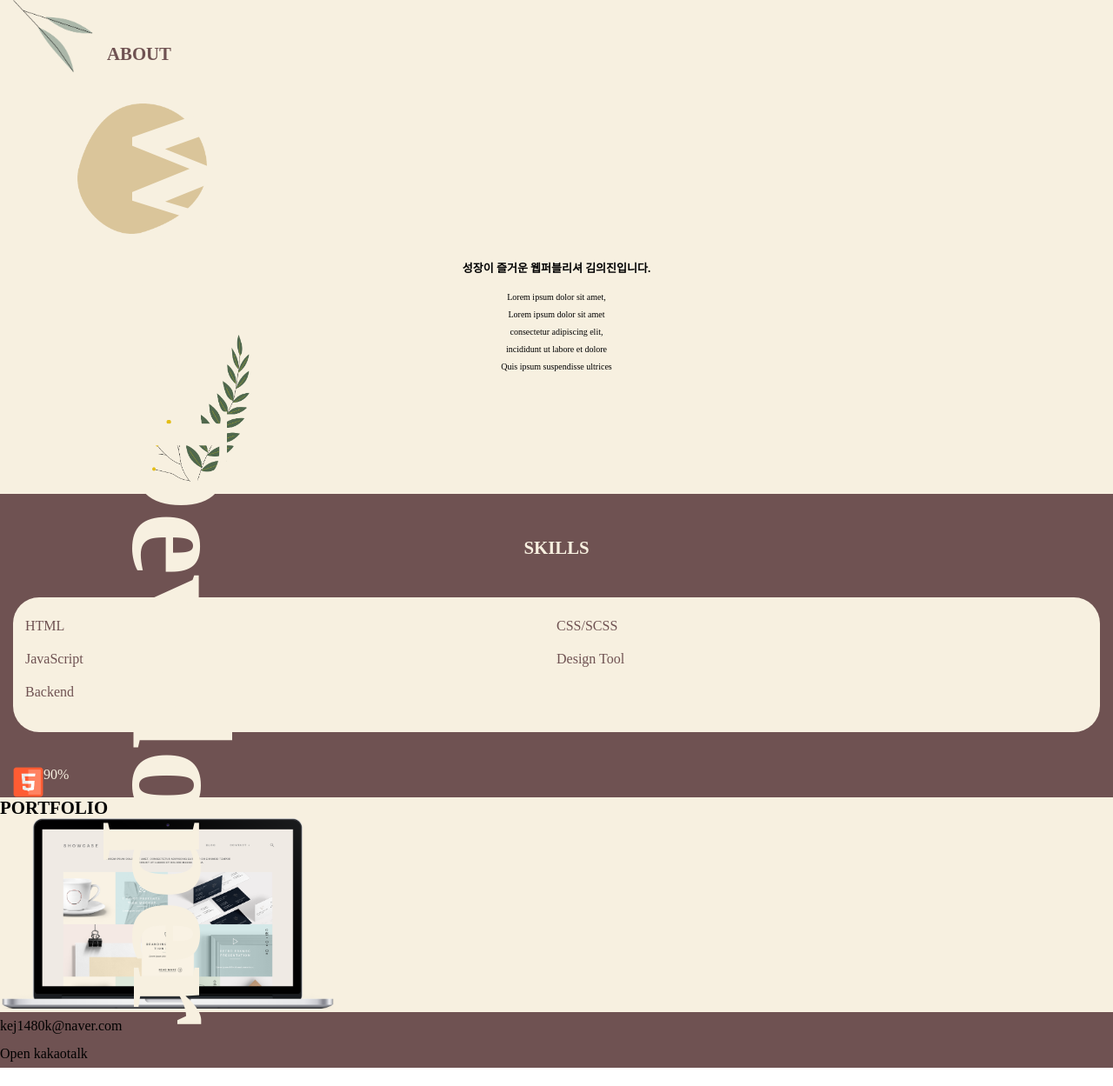
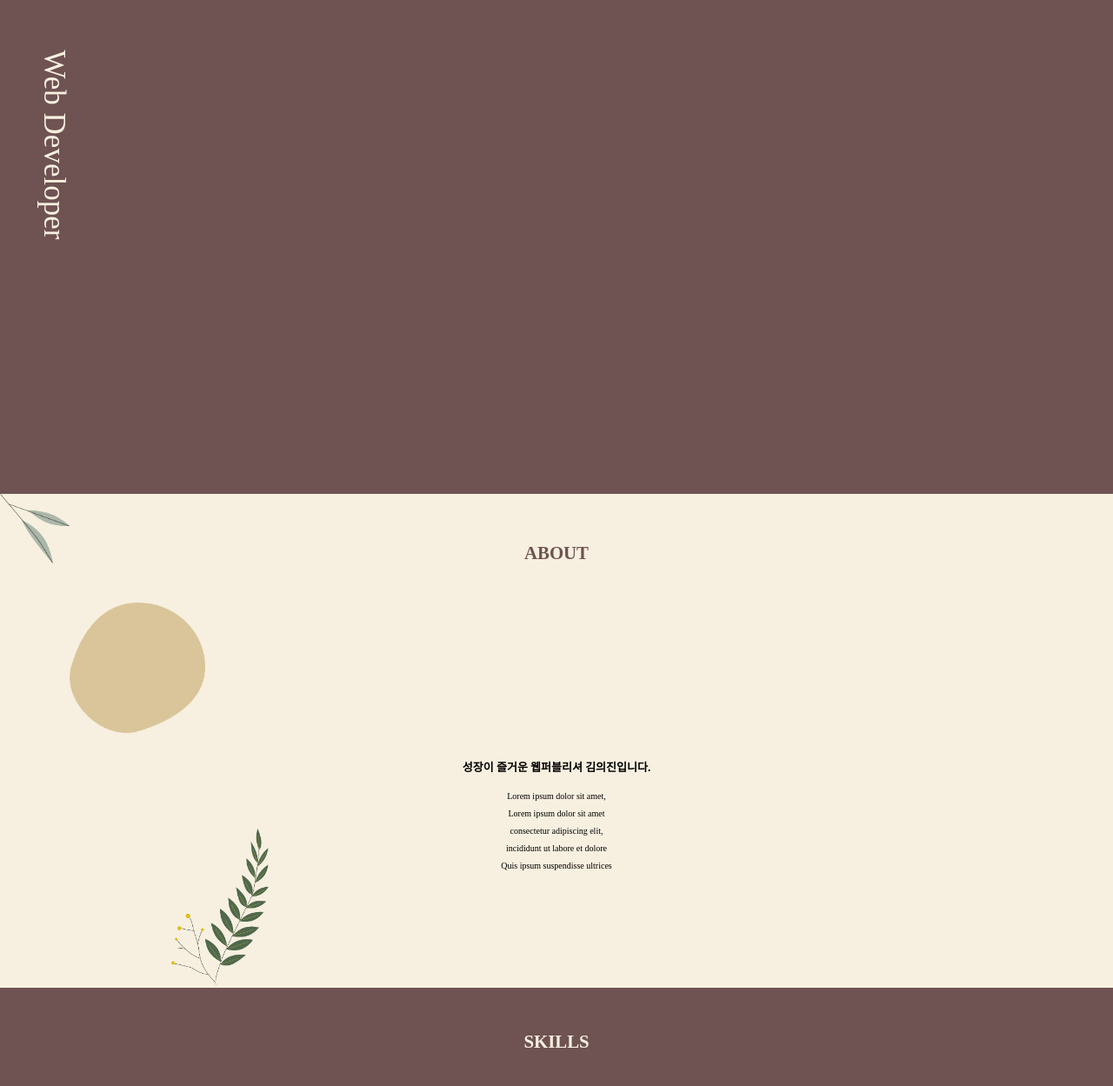
Before and after one commit to kimeuijin/portfolio, a plain HTML site: page portfolio.html in a window 1280 px wide. Shown: the top 1249 px of the page at 87% size. Drawn offline with Linux system fonts and the light colour scheme; a web font is replaced by a local one.

Commit message:
0617 all change

```diff
--- a/portfolio.html
+++ b/portfolio.html
@@ -1,56 +1,48 @@
 <!DOCTYPE html>
 <html lang="ko">
-
 <head>
     <meta charset="UTF-8">
     <meta http-equiv="X-UA-Compatible" content="IE=edge">
     <meta name="viewport" content="width=device-width, initial-scale=1.0">
     <meta name="keywords" content="웹디자이너, 웹퍼블리셔, 포트폴리오, 자기소개서, 이력서">
-    <!-- <link rel="stylesheet" href=""> 글꼴 연결 -->
+    <link rel="stylesheet" href="./css/portfolio.css">
     <!-- <link rel="stylesheet" href="">파비콘 연결 -->
-    <link rel="stylesheet" href="./css/portfolio.css">
     <!--자바스크립트 연결-->
     <title>김의진 | 포트폴리오</title>
 </head>
 
 <body>
-    <header>
+    <div class="wrapper">
         <h1 class="hide-title">Web Developer 김의진 포트폴리오</h1>
-        <div class="title">
-            <h2>Web<br> Developer</h2>
-        </div>
-        <!-- <img src="./images/scroll.png" alt="스크롤" class="scroll"> -->
-        <div id="menu">
-            <nav class="main-menu">
-                <div class="btn_menu">
-                    <span>
-
-                        </span>
-                </div>
-                <!--btn_menu-->
+        <div class="menu-bar">
+            <div class="menu-open">
+                <img src="" alt="">
+            </div><!--menu-open-->
+            <div class="menu">
+                <div class="close-menu">
+                    <img src="" alt="">
+                </div><!--menu-->
                 <ul class="gnb">
-                    <!-- x모양 버튼-->
                     <li><a href="#">Welcome</a></li>
                     <li><a href="#">About Me</a></li>
                     <li><a href="#">Skills</a></li>
                     <li><a href="#">Projects</a></li>
                     <li><a href="#">Contact</a></li>
-                </ul>
-                <!--gnb-->
-            </nav>
-            <!--main-menu-->
+                </ul><!--gnb-->
             </div>
-    </header>
+        </div>
+       <section class="welcome">
+            <div class="title">
+                <p>Web Developer</p>
+            </div>
+       </section>
 
-    <main>
-        <div class="confix">
-            <section class="about-page">
-                <div class="wrapper">
-                    <div class="page-head">
+       <section class="aboutme">
+            <div class="aboutme-title">
                 <img class="khaki-leaf" src="./images/khaki-leaf.png" alt="카키색 나뭇잎">
                 <h2>ABOUT</h2>
-                    </div><!--page-head-->
-                    <div class="page-midd">
+            </div><!--aboutme-title-->
+            <div class="aboutme-content">
                 <img class="browncircle" src="./images/browncircle.png" alt="동그라미 사진">
                 <div class="aboutMe-text">
                     <h3> 성장이 즐거운 웹퍼블리셔 김의진입니다.</h3>
@@ -61,16 +53,14 @@
                         incididunt ut labore et dolore <br>
                         Quis ipsum suspendisse ultrices
                     </p><!--self-info-->
-                        </div><!--aboutMe_text-->
-                    </div><!--page-midd-->
+                </div><!--aboutMe-text-->
+            </div><!--aboutme-content-->
             <div class="leaf-all">
                 <img src="./images/leaf-all.png" alt="초록색,노란색 나뭇잎">
             </div>
-                </div><!--wrapper-->
-            </section><!--about_page-->
+        </section>
 
-            <section class="skill-page">
-                <div class="wrapper">
+        <section class="skills">
             <h2>SKILLS</h2>
             <div class="skill-flex">
                 <div class="skill-title">
@@ -83,84 +73,24 @@
                     </ul>
                 </div><!--skill-title-->
             <div class="skill-icon">
-                            <div class="skill-icon-flex">
                 <img src="./images/html-icon.png" alt="html아이콘">
-                                <div class="skill-text">
-                                    <div></div>
+                <div class="skill-bar"></div>
                 <span>90%</span>
             </div>
+        </section>
+
+        <section class="projects">
+            <div>
+
             </div>
-                            <!-- <div>
-                                <img src="./images/css-icon.png" alt="css아이콘">
-                                <div class="skill-text">
-                                    <span></span>
-                                    <span>90%</span>
-                                </div>
-                            </div>
+        </section>
+
+        <section class="contact">
             <div>
-                                <img src="./images/js-icon.png" alt="JavaScript아이콘">
-                                <div class="skill-text">
-                                    <span></span>
-                                    <span>65%</span>
-                                </div>
-                            </div>
-                            <div>
-                                <img src="./images/photoShop-icon.png" alt="photoShop아이콘">
-                                <div class="skill-text">
-                                    <span></span>
-                                    <span>90%</span>
-                                </div>
-                            </div>
-                            <div>
-                                <img src="./images/illustrator-icon.png" alt="illustrator아이콘">
-                                <div class="skill-text">
-                                    <span></span>
-                                    <span>90%</span>
-                                </div>
-                            </div>
-                            <div>
-                                <img src="./images/XD-icon.png" alt="XD아이콘">
-                                <div class="skill-text">
-                                    <span></span>
-                                    <span>90%</span>
-                                </div>
-                            </div>
-                            <div>
-                                <img src="./images/inDesign-icon.png" alt="inDesign아이콘">
-                                <div class="skill-text">
-                                    <span></span>
-                                    <span>80%</span> -->
-                                </div>
-                            </div>
-                        </div><!--skill-icon-->
-                    </div><!--skill-flex-->
-                </div><!--wrapper-->
-            </section><!--skill-page-->
 
-            <section class="projects-page">
-                <div class="portfolio">
-                    <h2>PORTFOLIO</h2>
-                    <div>
-                        <img src="./images/portfolio ex_01.png" alt="포트폴리오 목업">
-                    </div>
-                    <div>
-                        <p></p>
-                    </div>
             </div>
         </section>
     </div>
-        <!--confix-->
-    </main>
-
-    <footer class="contact-page">
-        <div class="contact">
-            <p>kej1480k@naver.com</p>
-            <p>Open kakaotalk</p>
-        </div>
-        <img src="" alt="">
-        <!--로고이미지-->
-
-    </footer>
 </body>
 
 </html>
--- a/scss/mixin.scss
+++ b/scss/mixin.scss
@@ -25,3 +25,7 @@
     font-weight: normal;
     font-style: normal;
 }
+
+@mixin confix {
+    margin: 0 5%;
+}
--- a/scss/portfolio.scss
+++ b/scss/portfolio.scss
@@ -5,52 +5,15 @@
 body {
     font-family: $font-ham;
 }
-
-.wrapper {
-    // width: 1320px;
-    margin: 0 auto;
-    padding: 0 15px;
-    // background-color: rgb(214, 215, 160);
-}
-
-//===============header====================
-header {
-    width: $width-wide;
-    height: 100%;
-    background-color: $background-brown;
-
-    // @include responsive(tablet-size) {
-    //     height: 60.625em;
-    // }
-
-    .title {
-        padding: 54px 0 358px 40px;
-        font-size: 35px;
-        color: $secondtxt-color;
-
-        @include responsive(tablet-size) {
-            padding: 0;
-            position: absolute;
-            top: 0;
-            z-index: 2;
-            transform: rotate(90deg);
-            transform-origin: 9% 110%;
-            h2 {
-                font-size: 4.688em;
-            }
-            br{
+//==================menu====================
+.menu-bar{
     display: none;
-            }
-        }
-
-    }
-
-    #menu {
+    .menu {
         display: none;
         position: fixed;
         top: 0%;
         right: 0;
-        width: 300px;
+        width: 80%;
         height: 100%;
         z-index: 100;
         background-color: $point-color;
@@ -61,39 +24,55 @@ header {
                 text-align: center;
                 font-size: 40px;
                 a {
-                    color: $secondtxt-color;
+                    color: $second-color;
                 }
             }
         }
     }
 }
 
-//===============main====================
-main {
-    //section-about
-    .about-page {
+//==================section-welcome====================
+.welcome{
+    width: $width-wide;
+    height: 35.50em;
+    background-color: $main-color;
+    .title{
+        position: absolute;
+        padding: 0;
+        top: 0;
+        z-index: 2;
+        transform: rotate(90deg);
+        transform-origin: 9% 110%;
+        font-size: 2.19em;
+        color: $second-color;
+    }
+}
+
+//==================section-aboutme====================
+.aboutme{
     position: relative;
-        width: 100%;
-        height: 568px;
-        background-color: $background-ivory;
-        .page-head {
-            display: flex;
-            .khaki-leaf {
-                width: 94px;
-                height: 85px;
+    width: $width-wide;
+    height: 35.50em;
+    background-color: $second-color;
+    .aboutme-title{
+        .khaki-leaf{
+            width: 5.13em;
+            height: 5.13em;
         }
         h2 {
-                margin: 50px 0 45px 14px;
-                color: $maintxt-color;
+            position: relative;
+            margin: -30px 0 45px 0;
+            text-align: center;
+            color: $main-color;
         }
     }
-        .page-midd {
-            .browncircle {
-                width: 149px;
+    .aboutme-content{
+        .browncircle{
+            width: 156px;
             height: 150px;
-                margin-left: 74px;
+            margin-left: 80px;
         }
-            .aboutMe-text {
+        .aboutMe-text{
             margin-top: 25px;
             h3{
                 font-size: 13px;
@@ -110,71 +89,82 @@ main {
         img{
             position: absolute;
             top: 385px;
-                left: 175px;
+            left: 197px;
             width: 112px;
         }
     }
 }
 
-
-    //section-skill
-    .skill-page {
-        width: 100%;
-        background-color: $background-brown;
+//==================section-skills====================
+.skills{
+    width: $width-wide;
+    height: 35.50em;
+    background-color: $main-color;
     h2 {
         padding: 50px 0 45px 0;
         text-align: center;
-            color: $secondtxt-color;
+        color: $second-color;
     }
     .skill-flex{
+        @include confix;
         .skill-title-list {
             height: 155px;
             padding: 14px;
             margin-bottom: 40px;
             box-sizing: border-box;
             border-radius: 30px;
-                background-color: $background-ivory;
+            background-color: $second-color;
             li{
                 width: 50%;
                 float: left;
                 margin: 10px 0px;
+                font-size: 18px;
                 a{
-                        color: $maintxt-color;
+                    color: $main-color;
                 }
             }
         }
         .skill-icon {
-                .skill-icon-flex{
             display: flex;
-                    img {
-                        width: 35px;
+            img{
+                height: 25px;
             }
-                    .skill-text{
-                        div{
-                            width: 70%;
+            .skill-bar{
+                height: 30px;
                 margin-left: 10px;
-                            border-radius: 8px;
-                            background-color: $secondtxt-color;
-                        }
-                        span{
-                            color: $secondtxt-color;
-                        }
-                    }
-                }
-            }
-        }
-    }
-    .projects-page {
-        background-color: $background-ivory;
-        img {
-            width: 30%;
-        }
+                box-sizing: border-box;
+                border-radius: 30px;
+                background-color: $second-color;
             }
         }
 
-//==================footer====================
-footer {
-    .contact {
-        background-color: $background-brown;
+        // .skill-icon {
+        //     position: relative;
+        //     display: flex;
+        //     img {
+        //         height: 35px;
+        //     }
+
+        //     .skill-text{
+        //         width: 70%;
+        //         height: 30px;
+        //         .skill-bar{
+        //             height: 30px;
+        //             margin-left: 10px;
+        //             box-sizing: border-box;
+        //             border-radius: 30px;
+        //             background-color: $second-color;
+        //         }
+        //         span{
+        //             position: absolute;
+        //             color: $second-color;
+        //             left: 248px;
+        //             top: 2px;
+        //         }
+        //     }
+        // }
     }
 }
+
+
+//==================section-project====================
```
Also changed, not shown: scss/style.scss (+2 -5 lines), 텍스트.txt (+152 -1 lines), css/portfolio.css, 1 other file. Lines whose indentation alone changed are shown as unchanged.
